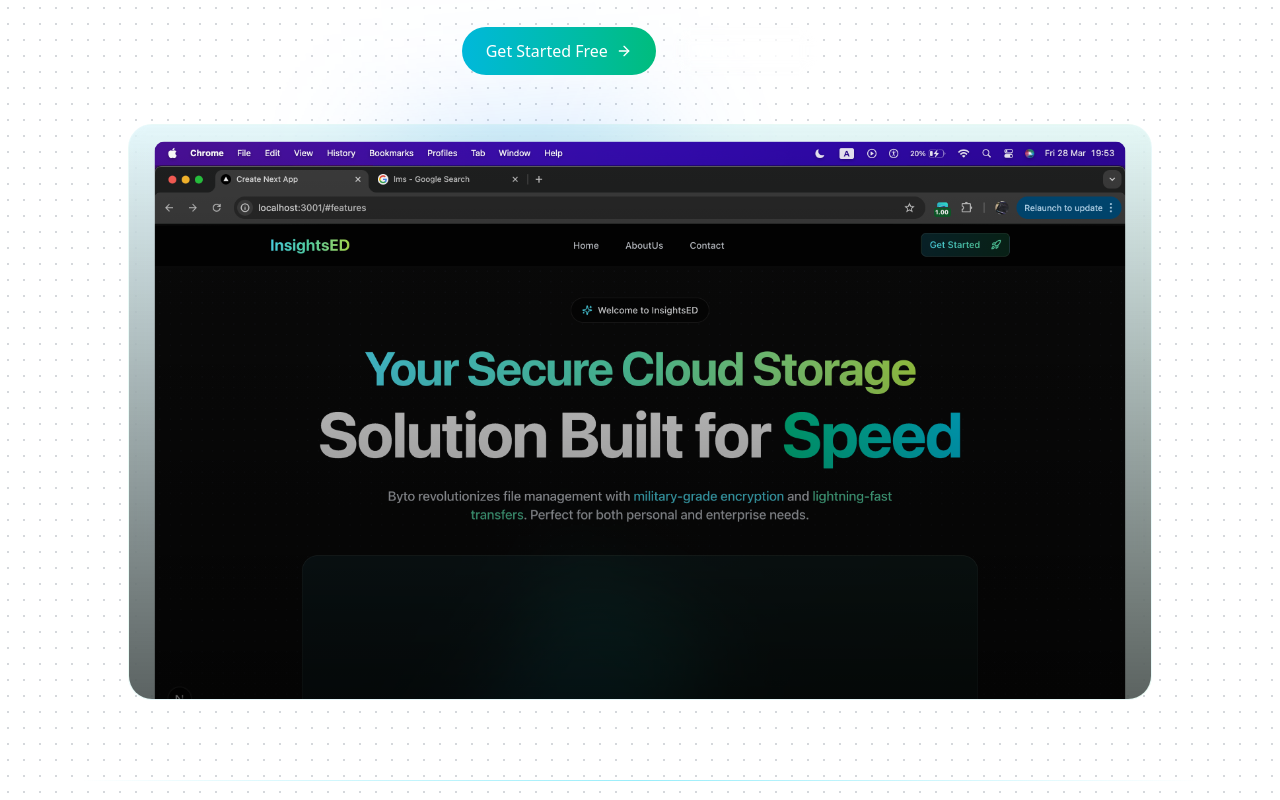
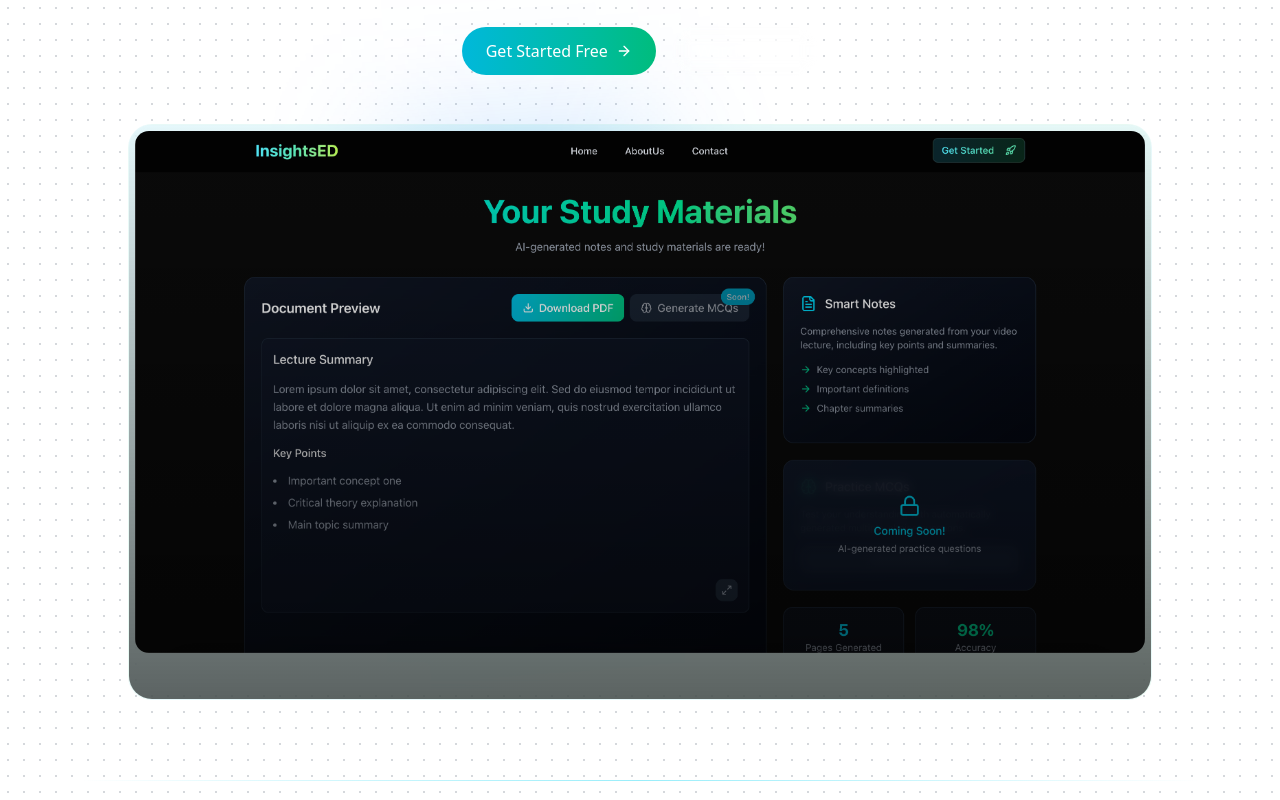
Before and after one commit to msxcodes/insighted-frontend, a Next.js app: page / in a window 1280 px wide. Shown: the part 400-1200 px from the top of the page. Built offline with nearby package versions, Linux system fonts and the light colour scheme; no server answers.

Commit message:
changed the banner

```diff
--- a/src/components/landing/Hero.tsx
+++ b/src/components/landing/Hero.tsx
@@ -105,7 +105,7 @@ export function Hero() {
                         transition={{ duration: 0.6, delay: 0.6 }}
                         className="mt-8 md:mt-12 w-full max-w-5xl lg:max-w-7xl px-4 sm:px-6"
                     >
-                        <div className="relative aspect-video bg-gradient-to-br from-cyan-500/10 to-emerald-500/10 rounded-xl md:rounded-3xl border border-white/10 backdrop-blur-sm overflow-hidden">
+                        <div className="relative aspect-video bg-gradient-to-br from-cyan-500/10 to-emerald-500/10 rounded-xl md:rounded-3xl border border-white/10 backdrop-blur-sm p-1.5 overflow-hidden">
                             <Image
                                 src="/insightsed.png"
                                 alt="InsightsED AI Learning Platform"
@@ -113,7 +113,7 @@ export function Hero() {
                                 height={1080}
                                 quality={75}
                                 loading="eager"
-                                className="object-contain object-top scale-95 md:scale-95 rounded-lg"
+                                className="object-contain object-top rounded-xl"
                                 priority
                                 onLoad={() => setIsLoaded(true)}
                             />
```
Also changed, not shown: public/insightsed.png.
